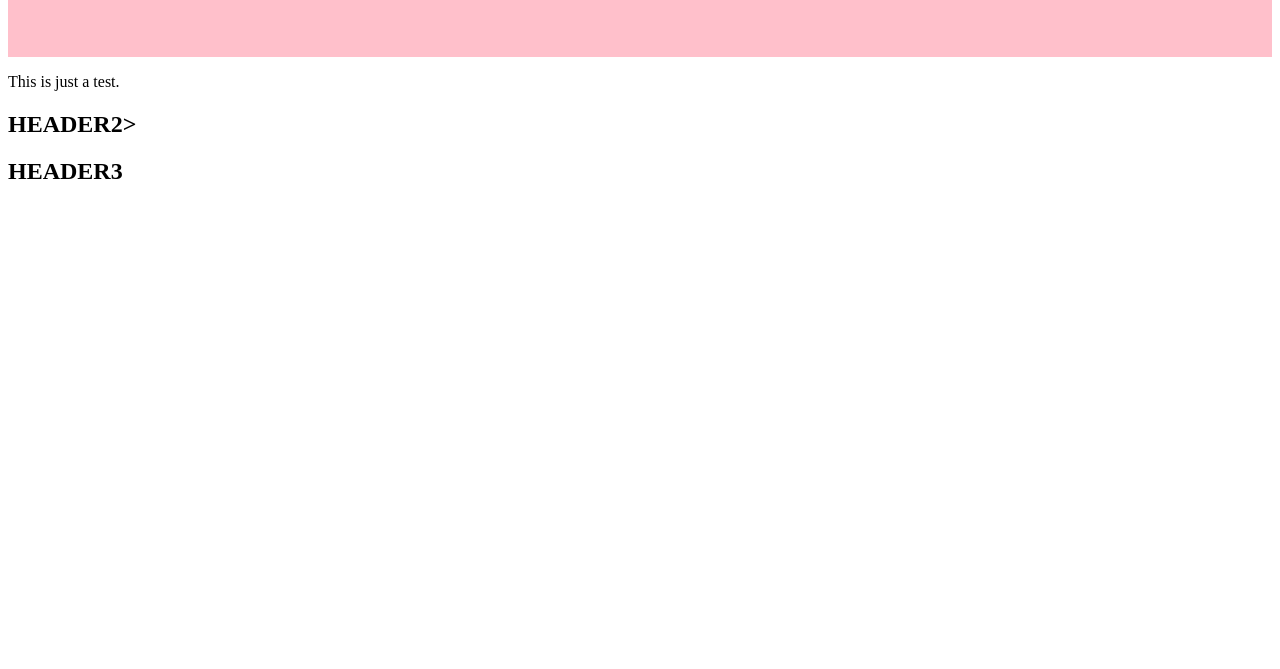
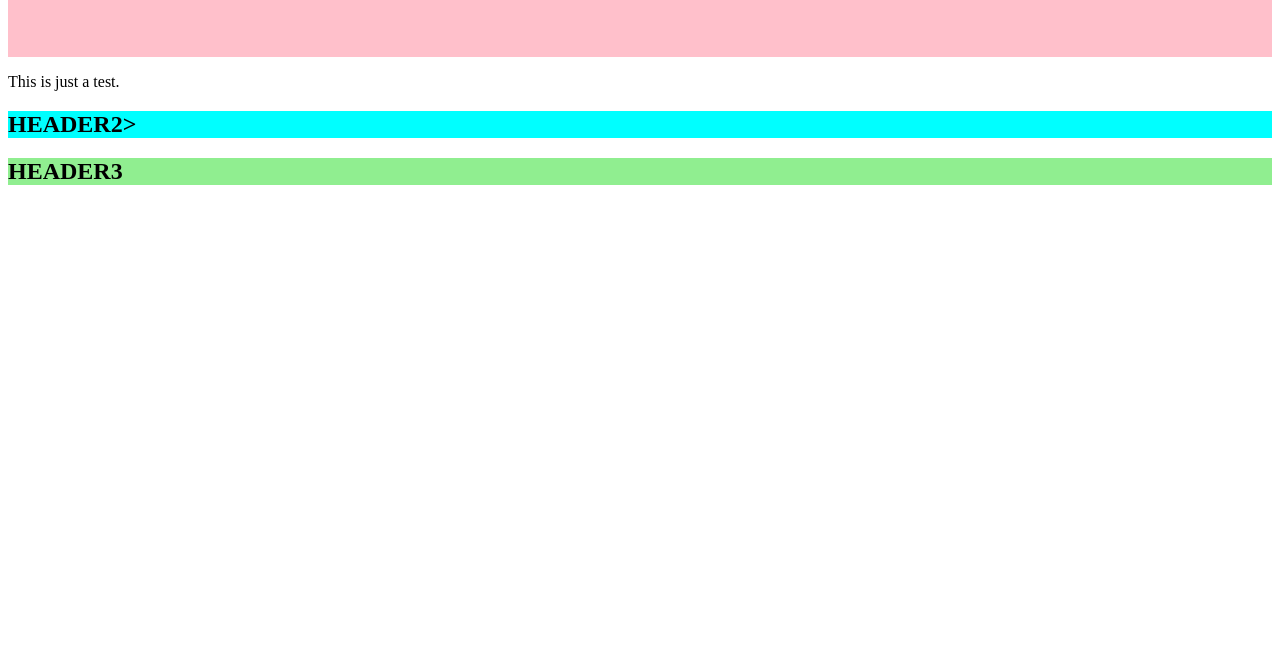
Before and after one commit to toshslinger/hello-world, a plain HTML site: page index.html in a window 1280 px wide. Shown: the part 131-800 px from the top of the page. Drawn offline with Linux system fonts and the light colour scheme.

Commit message:
Update index.css

```diff
--- a/index.css
+++ b/index.css
@@ -6,3 +6,12 @@ color: blue;
   padding: 50px;
   text-align: center;
 }
+.column1 {
+  background-color: orange:
+}
+.column2  {
+  background-color: aqua;
+}
+.column3  {
+  background-color: lightgreen;
+}
```
